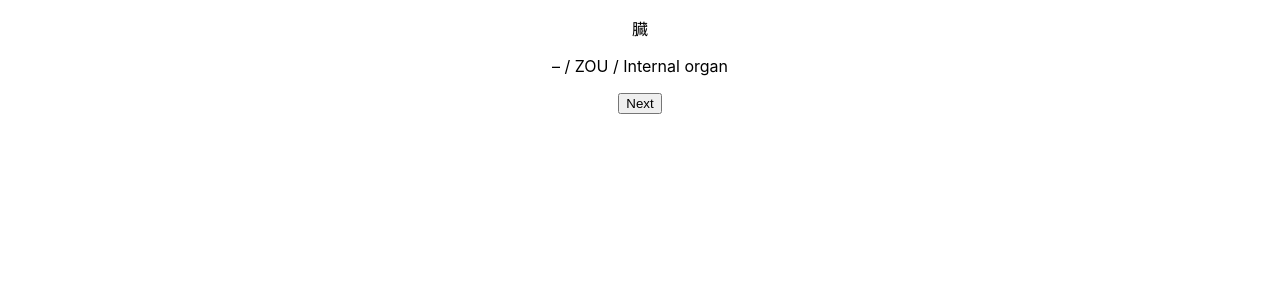
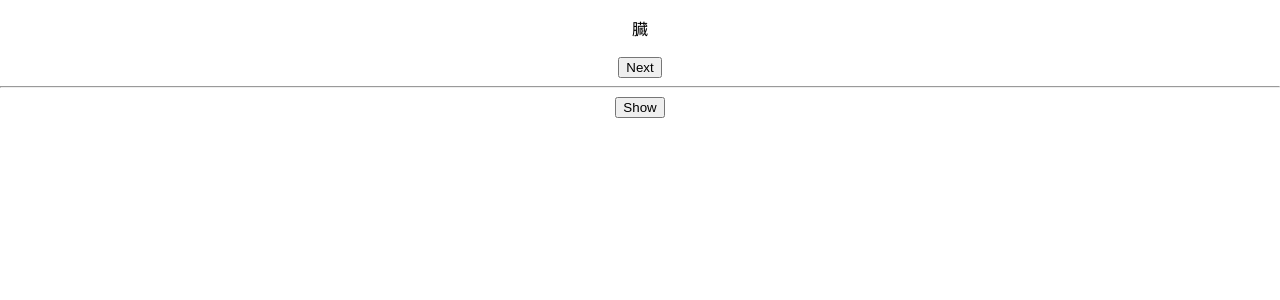
Before and after one commit to Magicianred/KanjiTrainer, a React (Create React App) app: page / in a window 1280 px wide. Shown: the top 300 px of the page. Built offline with nearby package versions, Linux system fonts and the light colour scheme.

Commit message:
show button

```diff
--- a/src/Screens/TrainingScreen.js
+++ b/src/Screens/TrainingScreen.js
@@ -5,31 +5,43 @@ export default function TrainingScreen() {
   const randomNumberGenerator = (n) => {
     return Number(Math.floor(Math.random() * n));
   };
-
   const [randomNum, setRandomNum] = useState(randomNumberGenerator(850));
+  const [answer, setAnswer] = useState("");
+  const KanjiNt = data[0].Kanji.DATA[randomNum];
+  const ans = [
+    KanjiNt.kunyomi + " / " + KanjiNt.onyomi + " / " + KanjiNt.meaning,
+  ];
   const showKanji = () => {
-    const KanjiNt = data[0].Kanji.DATA[randomNum];
     console.log(KanjiNt.kanji);
 
     return (
       <div>
         <p key={data.Kanji}>{KanjiNt.kanji}</p>
-        <p key={data.Kanji}>
-          {KanjiNt.kunyomi + " / " + KanjiNt.onyomi + " / " + KanjiNt.meaning}
-        </p>
       </div>
     );
   };
 
-  const handleButton = () => {
+  const handelNext = () => {
     setRandomNum(randomNumberGenerator(850));
+    setAnswer([]);
+  };
+
+  const handleShow = () => {
+    setAnswer(ans);
+    console.log(ans);
   };
 
   return (
     <div>
       {showKanji()}
 
-      <button onClick={(e) => handleButton(e)}> Next </button>
+      <button onClick={(e) => handelNext(e)}> Next </button>
+      <br />
+      <hr />
+      <button onClick={(e) => handleShow(e)}> Show </button>
+      <div>
+        <p>{answer}</p>
+      </div>
     </div>
   );
 }
```
